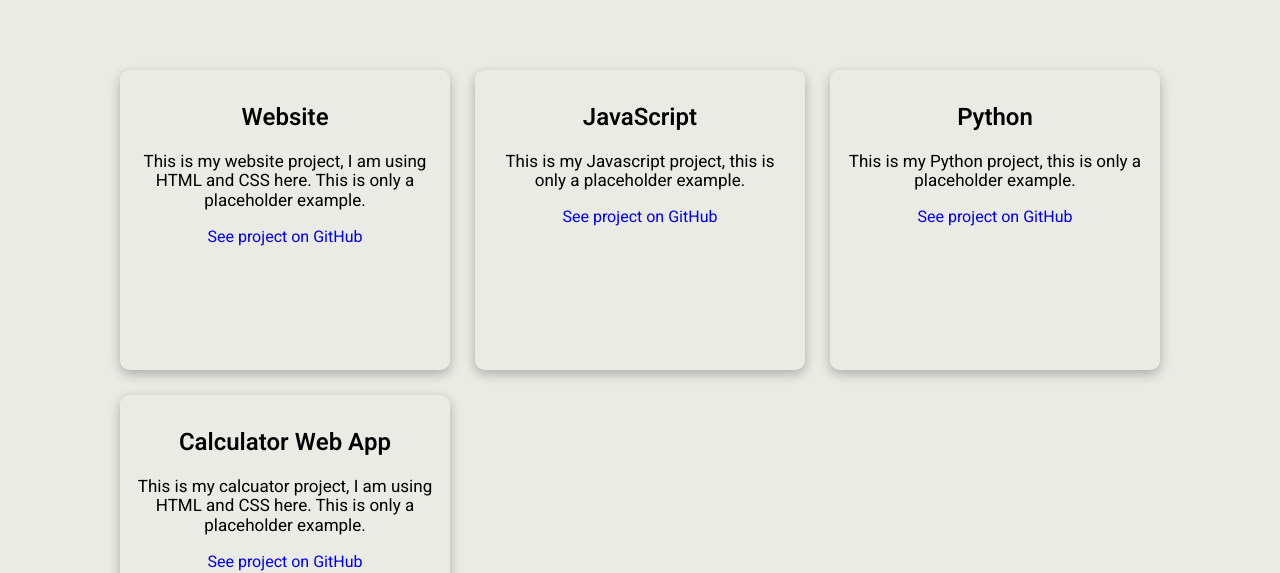
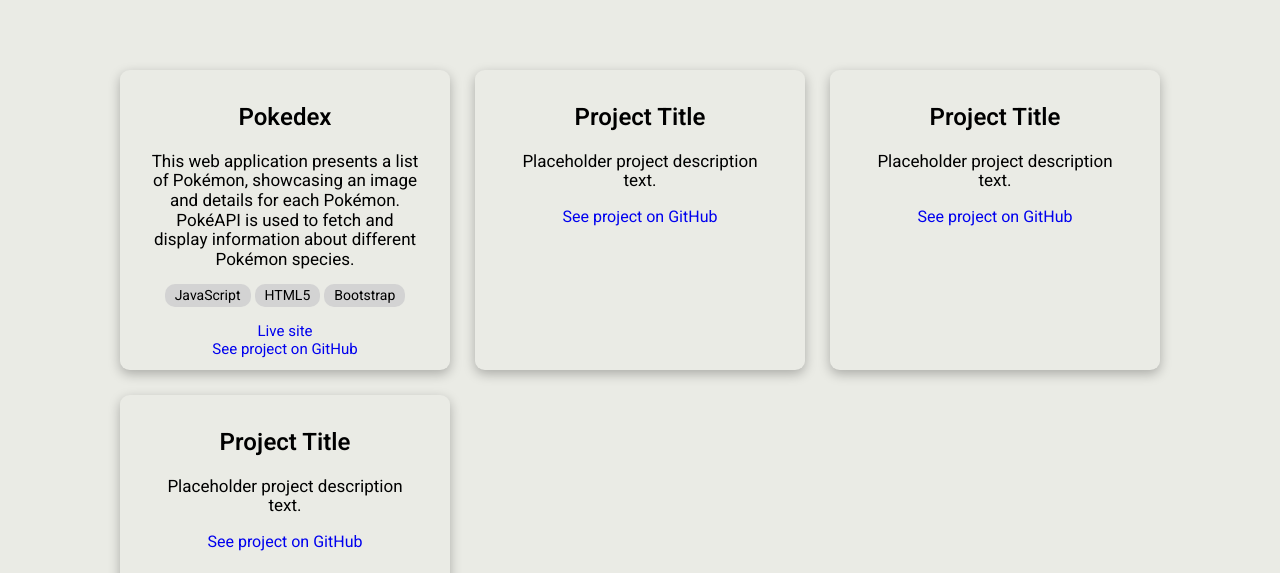
Before and after one commit to monicaalyssa/portfolio-website, a plain HTML site: page work.html in a window 1280 px wide. Shown: the part 228-801 px from the top of the page. Drawn offline with nearby package versions, Linux system fonts and the light colour scheme; files whose address does not match are found by name.

Commit message:
Updated projects page

```diff
--- a/css/style.production.css
+++ b/css/style.production.css
@@ -336,7 +336,7 @@ h1#contact {
     color: black;
     border-radius: 3%;
     text-align: center;
-    padding: 15px;
+    padding: 15px 30px;
     -webkit-box-shadow: rgba(0, 0, 0, 0.27) 0px 4px 12px 0px;
             box-shadow: rgba(0, 0, 0, 0.27) 0px 4px 12px 0px;
 }
@@ -349,6 +349,16 @@ h1#contact {
     transition: 0.2s;
 }
 
+.project-links {
+    font-size: 15px;
+}
+
+.bubble {
+    background-color: lightgray;
+    border-radius: 10px;
+    padding: 1px 10px;
+    font-size: 14px;
+}
 
 /* ――――――――― LINKED SITES ――――――――― */
 
--- a/css/styles.css
+++ b/css/styles.css
@@ -257,7 +257,7 @@ h1#contact {
     color: black;
     border-radius: 3%;
     text-align: center;
-    padding: 15px;
+    padding: 15px 30px;
     box-shadow: rgba(0, 0, 0, 0.27) 0px 4px 12px 0px;
 }
 
@@ -266,6 +266,16 @@ h1#contact {
     transition: 0.2s;
 }
 
+.project-links {
+    font-size: 15px;
+}
+
+.bubble {
+    background-color: lightgray;
+    border-radius: 10px;
+    padding: 1px 10px;
+    font-size: 14px;
+}
 
 /* ――――――――― LINKED SITES ――――――――― */
 
--- a/work.html
+++ b/work.html
@@ -51,23 +51,29 @@
         <h1 id="work">Projects</h1>
         <div class="grid">
             <div class="grid__item">
-                <h2>Website</h2>
-                <p>This is my website project, I am using HTML and CSS here. This is only a placeholder example.</p>
+                <h2>Pokedex</h2>
+                <p class="project-description">This web application presents a list of Pokémon, showcasing an image and details for each Pokémon. PokéAPI is used to fetch and display information about
+                    different Pokémon species.</p>
+                    <span class="bubble">JavaScript</span>
+                    <span class="bubble">HTML5</span>
+                    <span class="bubble">Bootstrap</span>
+                    <p></p>
+                    <a href="https://monicaalyssa.github.io/pokedex/" class="project-links live-site" target="_blank">Live site</a><br>
+                    <a href="https://github.com/monicaalyssa/pokedex" class="project-links" target="_blank">See project on GitHub</a>
+            </div>
+            <div class="grid__item">
+                <h2>Project Title</h2>
+                <p>Placeholder project description text.</p>
                 <a href="https://github.com/monicaalyssa?tab=projects" target="_blank">See project on GitHub</a>
             </div>
             <div class="grid__item">
-                <h2>JavaScript</h2>
-                <p>This is my Javascript project, this is only a placeholder example.</p>
+                <h2>Project Title</h2>
+                <p>Placeholder project description text.</p>
                 <a href="https://github.com/monicaalyssa?tab=projects" target="_blank">See project on GitHub</a>
             </div>
             <div class="grid__item">
-                <h2>Python</h2>
-                <p>This is my Python project, this is only a placeholder example.</p>
-                <a href="https://github.com/monicaalyssa?tab=projects" target="_blank">See project on GitHub</a>
-            </div>
-            <div class="grid__item">
-                <h2>Calculator Web App</h2>
-                <p>This is my calcuator project, I am using HTML and CSS here. This is only a placeholder example.</p>
+                <h2>Project Title</h2>
+                <p>Placeholder project description text.</p>
                 <a href="https://github.com/monicaalyssa?tab=projects" target="_blank">See project on GitHub</a>
             </div>
         </div>
```
Also changed, not shown: 1 other file.
